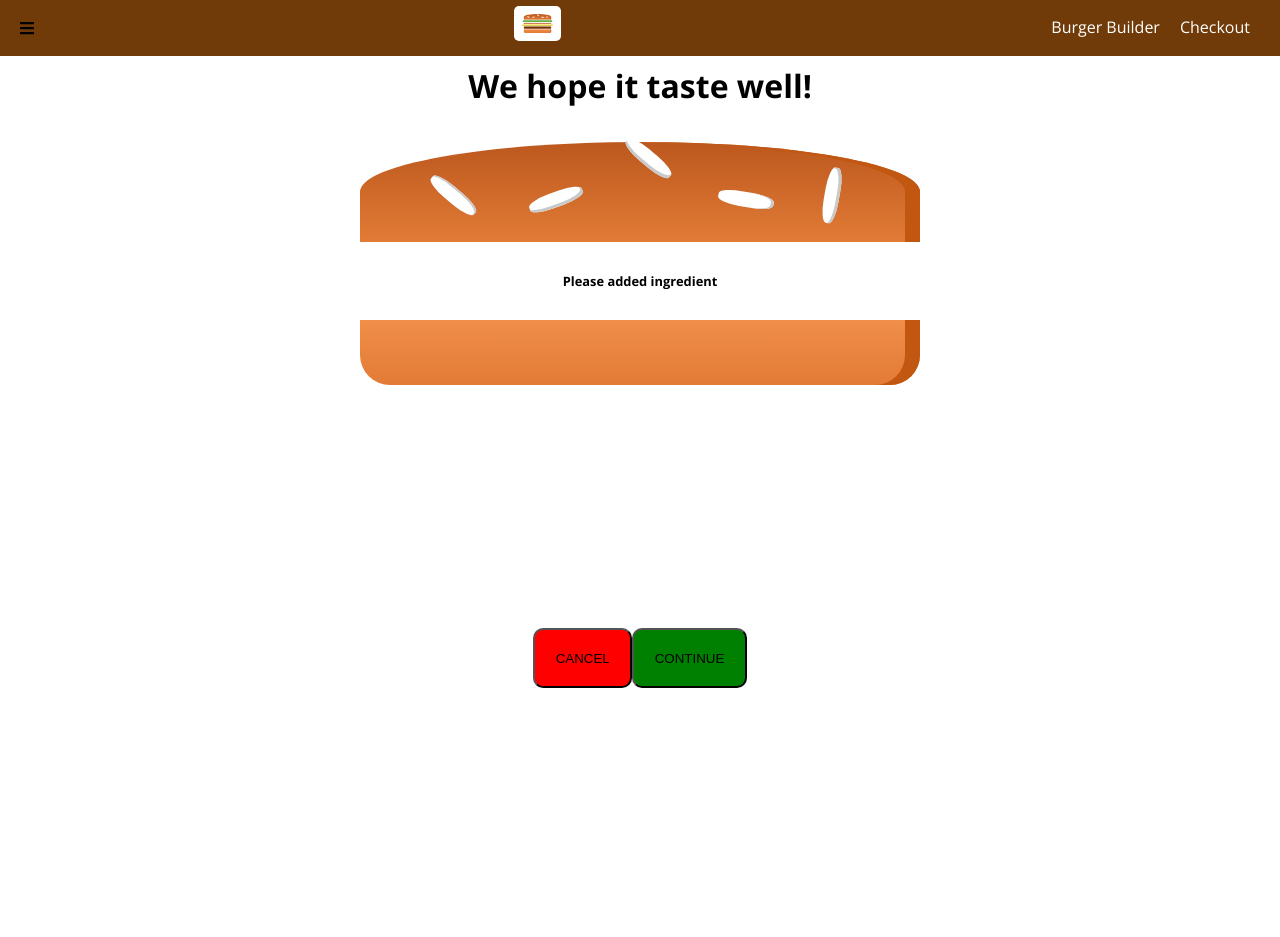
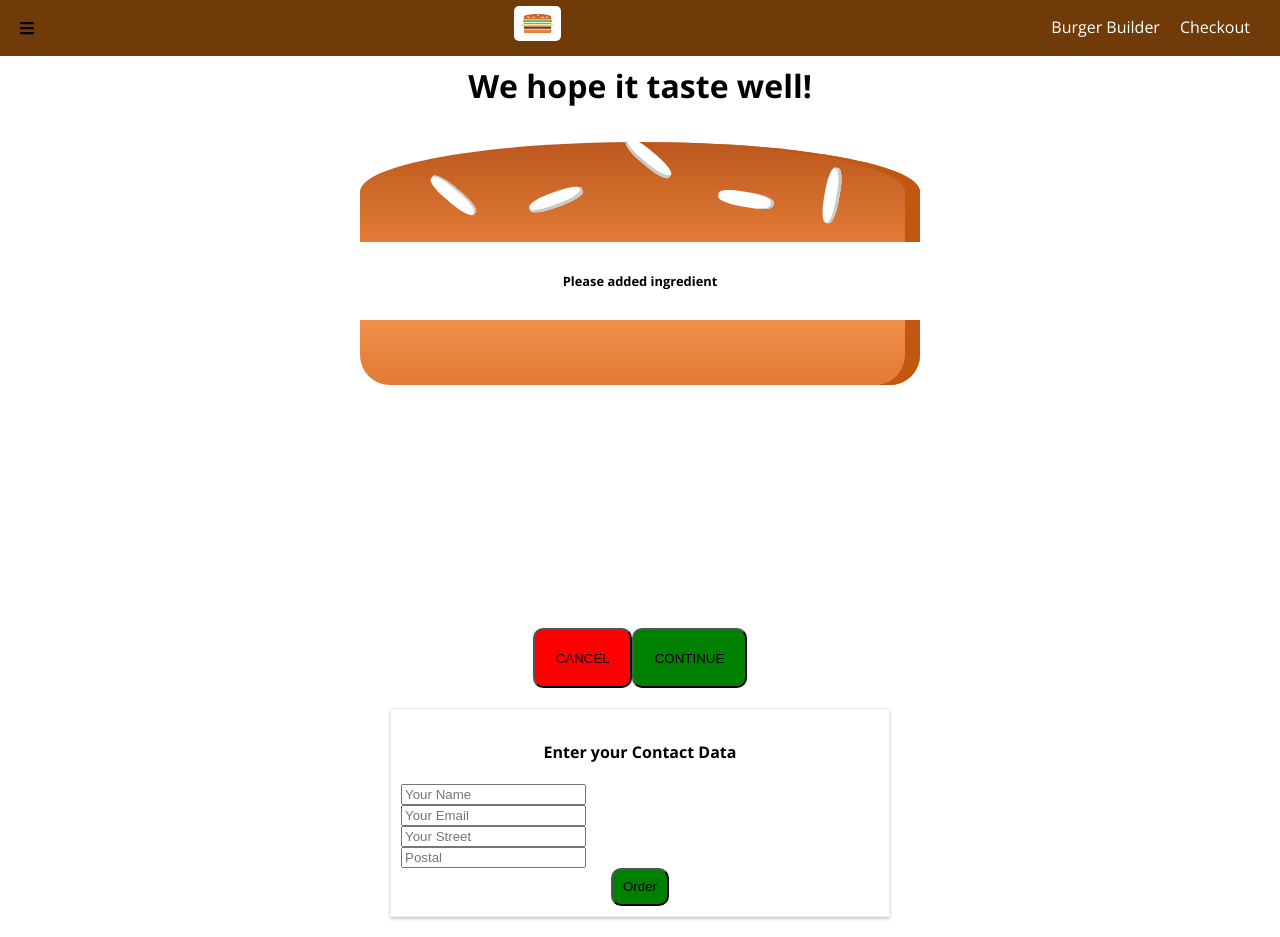
Before and after one commit to TadasBalsys/Burger-Builder, a React (Create React App) app: page /checkout in a window 1280 px wide. Both pictures are taken after a click on the button "CONTINUE". Before the commit the page ends 800 px from the top, so only its background shows below. Built offline with nearby package versions, Linux system fonts and the light colour scheme.

Commit message:
Created ContactData component and passed it to Route in Checkout component.

```diff
--- a/src/containers/Checkout/Checkout.tsx
+++ b/src/containers/Checkout/Checkout.tsx
@@ -1,7 +1,8 @@
 import React, { Component } from 'react';
-import { RouteComponentProps } from 'react-router-dom';
+import { Route, RouteComponentProps } from 'react-router-dom';
 
 import CheckoutSummary from '../../components/Order/CheckoutSummary/CheckoutSummary';
+import ContactData from '../../containers/Checkout/ContactData/ContactData';
 import { Ingredients } from '../../components/Burger/Burger';
 
 interface CheckoutProps extends RouteComponentProps {}
@@ -37,6 +38,10 @@
           checkoutCancel={this.checkoutCancelHandler}
           checkoutContinue={this.checkoutContinueHandler}
         />
+        <Route
+          path={this.props.match.path + '/contact-data'}
+          component={ContactData}
+        />
       </div>
     );
   }
--- /dev/null
+++ b/src/containers/Checkout/ContactData/ContactData.module.css
@@ -0,0 +1,19 @@
+.ContactData {
+  margin: 20px auto;
+  width: 80%;
+  text-align: center;
+  box-shadow: 0 2px 3px #ccc;
+  border: 1px solid #eee;
+  padding: 10px;
+  box-sizing: border-box ;
+}
+
+.Input {
+  display: block;
+}
+
+@media (min-width: 600px) {
+  .ContactData {
+    width: 500px;
+  }
+}
--- /dev/null
+++ b/src/containers/Checkout/ContactData/ContactData.tsx
@@ -0,0 +1,53 @@
+import React, { Component } from 'react';
+
+import Button from '../../../components/UI/Button/Button';
+
+import classes from './ContactData.module.css';
+
+class ContactData extends Component {
+  state = {
+    name: '',
+    email: '',
+    address: {
+      street: '',
+      postalCode: '',
+    },
+  };
+
+  render() {
+    return (
+      <div className={classes.ContactData}>
+        <h4>Enter your Contact Data</h4>
+        <form action=''>
+          <input
+            className={classes.Input}
+            type='text'
+            name='name'
+            placeholder='Your Name'
+          />
+          <input
+            className={classes.Input}
+            type='email'
+            name='email'
+            placeholder='Your Email'
+          />
+          <input
+            className={classes.Input}
+            type='text'
+            name='street'
+            placeholder='Your Street'
+          />
+          <input
+            className={classes.Input}
+            type='text'
+            name='postal'
+            placeholder='Postal'
+          />
+          <Button btnType='Success'>Order</Button>
+        </form>
+      </div>
+    );
+  }
+}
+
+export default ContactData;
```
